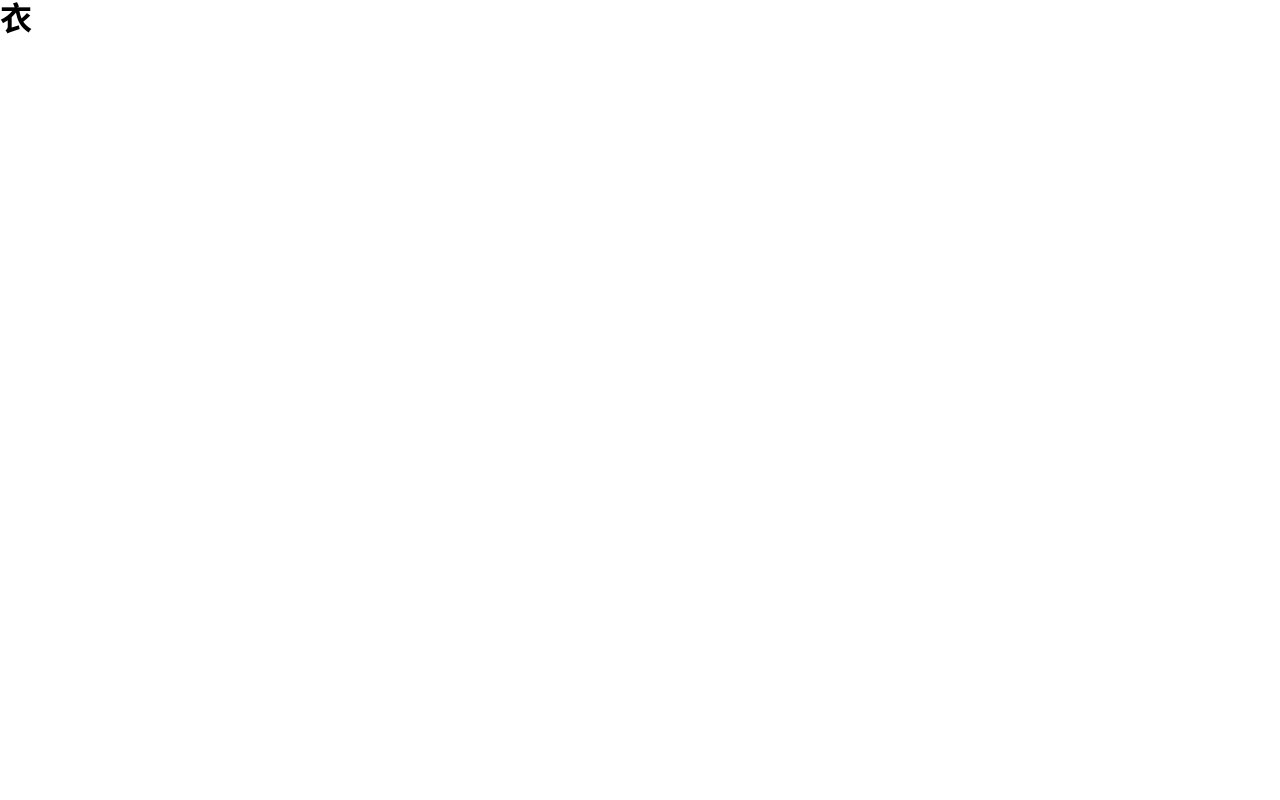
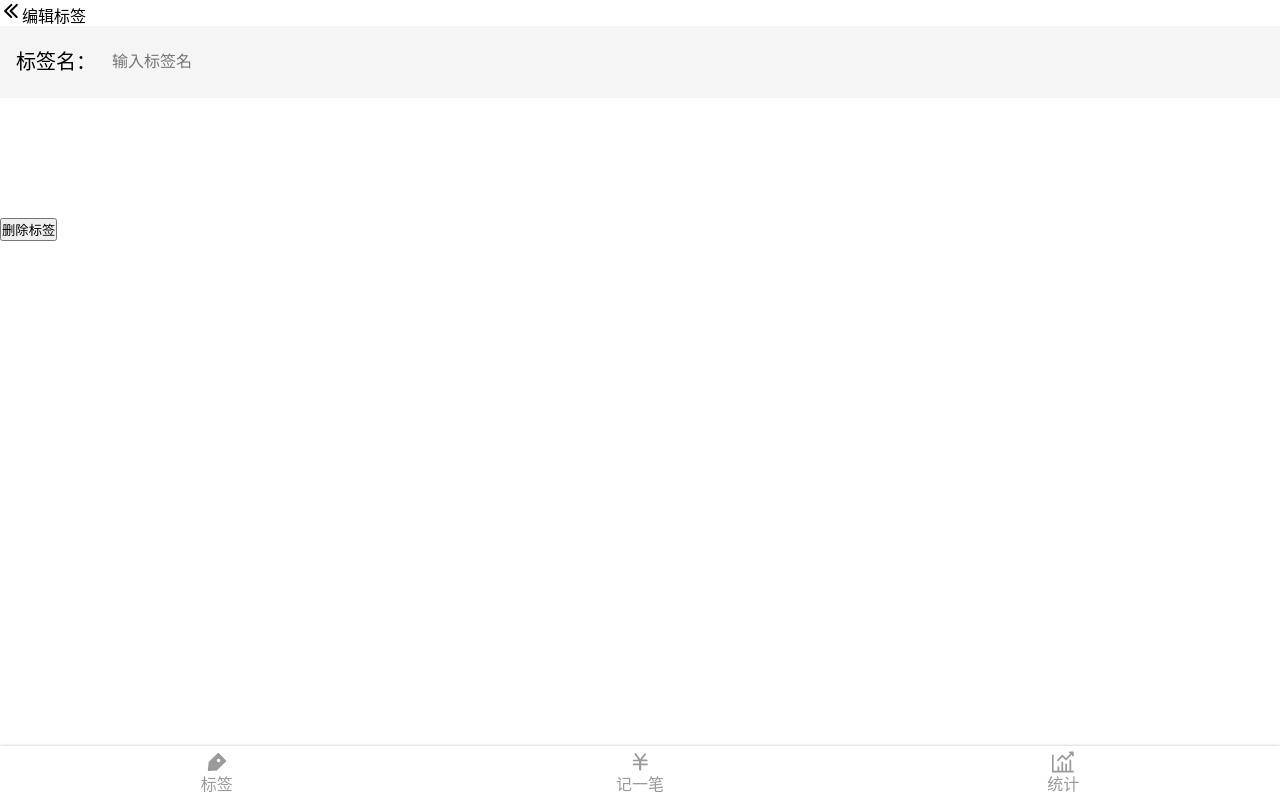
Before and after one commit to Scott-YuYan/MoreMony_React, a React app: page /label/1 in a window 1280 px wide. Built offline with nearby package versions, Linux system fonts and the light colour scheme.

Commit message:
封装输入标签名功能至Input.tsx组件中

```diff
--- a/src/components/Icons.tsx
+++ b/src/components/Icons.tsx
@@ -4,13 +4,13 @@ let importAll = (requireContext: __WebpackModuleApi.RequireContext) => requireCo
 try {importAll(require.context('icons', true, /\.svg$/));} catch (error) {console.log(error);}
 
 type Props = {
-    name: string;
+    name ?: string;
 }
 
 function Icons(props:Props) {
     return (
         <svg className='icons'>
-            <use xlinkHref={'#'+props.name}/>
+            {props.name && <use xlinkHref={'#'+props.name}/>}
         </svg>
     );
 }
--- /dev/null
+++ b/src/components/Input.tsx
@@ -0,0 +1,36 @@
+import styled from "styled-components";
+import React from "react";
+
+const LabelWrapper = styled.ol`
+  display: flex;
+  align-items: center;
+
+  > span {
+    margin-right: 16px;
+    white-space: nowrap;
+  }
+
+  > input {
+    display: block;
+    width: 100%;
+    height: 72px;
+    font-size: 16px;
+    background: none;
+    border: none;
+  }
+`
+type Props = {
+    label: string;
+} & React.InputHTMLAttributes<HTMLInputElement>;
+
+const Input: React.FunctionComponent<Props> = (props) => {
+    const {label,children, ...res} = props;//需要将label和children除外
+    return (
+        <LabelWrapper>
+            <span>{props.label}</span>
+            <input{...res}/>
+        </LabelWrapper>
+    );
+}
+
+export default Input;
--- a/src/components/Nav.tsx
+++ b/src/components/Nav.tsx
@@ -46,15 +46,15 @@ function Nav() {
         <NavWrapper>
             <ul>
                 <li>
-                    <NavLink to="/label" className='test' activeClassName="selected">
+                    <NavLink to="/label" exact className='test' activeClassName="selected">
                         <Icons name='tag'/>标签</NavLink>
                 </li>
                 <li>
-                    <NavLink to="/money" className='test' activeClassName="selected">
+                    <NavLink to="/money" exact className='test' activeClassName="selected">
                         <Icons name={'money'}/>记一笔</NavLink>
                 </li>
                 <li>
-                    <NavLink to="/statistic" className='test' activeClassName="selected">
+                    <NavLink to="/statistic" exact className='test' activeClassName="selected">
                         <Icons name={'chart'}/>统计</NavLink>
                 </li>
             </ul>
--- a/src/views/LabelEdit.tsx
+++ b/src/views/LabelEdit.tsx
@@ -3,17 +3,56 @@ import useTags from "../useStage";
 import {
     useParams
 } from "react-router-dom";
+import Layout from "../components/Layout";
+import Icons from "../components/Icons";
+import {Link} from "react-router-dom";
+import Button from "../components/Button";
+import styled from "styled-components";
+import {NotesSectionWrapper} from "./money/Wrapper/NotesSectionWrapper";
+import Center from "../components/Center";
+import WhiteSpace from "../components/WhiteSpace";
 
 type Params = {
     id: string;
 }
+
+const Topbar = styled.header`
+  display: flex;
+  justify-content: space-between;
+  align-items: center;
+  line-height: 20px;
+  padding: 14px 0;
+`
 
 const LabelEdit: React.FunctionComponent = (props) => {
     const {findTagsById} = useTags();
     let {id} = useParams<Params>();
     const tag = findTagsById(parseInt(id));
     return (
-        <h1>{tag.name}</h1>
+        <Layout>
+            <Link to={'/label'}>
+                <Topbar>
+                    <Icons name={'left'}/>
+                    <span>编辑标签</span>
+                    <Icons name={''}/>
+                </Topbar>
+            </Link>
+            <NotesSectionWrapper>
+                <label>
+                    <span>标签名：</span>
+                    <input type='text' placeholder="输入标签名"/>
+                </label>
+            </NotesSectionWrapper>
+            <WhiteSpace/>
+            <WhiteSpace/>
+            <WhiteSpace/>
+            <WhiteSpace/>
+            <WhiteSpace/>
+            <WhiteSpace/>
+            <Center>
+                <Button>删除标签</Button>
+            </Center>
+        </Layout>
     );
 };
 
--- a/src/views/money/NotesSection.tsx
+++ b/src/views/money/NotesSection.tsx
@@ -1,34 +1,31 @@
-import React, {useRef, useState} from "react";
+import React, {ChangeEventHandler, useRef, useState} from "react";
 import {NotesSectionWrapper} from "./Wrapper/NotesSectionWrapper";
+import Input from "components/Input";
 
-type Props= {
+type Props = {
     value: string;
-    onchange: (note:string) => void;
+    onchange: (note: string) => void;
 }
 
 const NotesSection: React.FunctionComponent<Props> = (props) => {
     //用useRef获取内容
     const refInput = useRef<HTMLInputElement>(null);
-    const getInputValue = () => {
+    const onChange: ChangeEventHandler<HTMLInputElement> = (event) => {
         if (refInput.current !== null) {
-            props.onchange(refInput.current.value);
+            props.onchange(event.target.value);
         }
     }
     return (
         <NotesSectionWrapper>
-            <label>
-                <span>备注</span>
-                {/*受控组件*/}
-                {/*<input type="text" placeholder="在这里添加备注" value={note}*/}
-                {/*       onChange={(event) => {*/}
-                {/*           console.log(event.target.value);*/}
-                {/*           setNote(event.target.value);*/}
-                {/*       }}/>*/}
-                {/*非受控组件，不关注输入的过程*/}
-                <input type="text" placeholder="在这里添加备注" defaultValue={props.value}
-                       onBlur={getInputValue} ref={refInput}
-                />
-            </label>
+            {/*<label>*/}
+            {/*非受控组件，不关注输入的过程*/}
+            {/*    <input type="text" placeholder="在这里添加备注" defaultValue={props.value}*/}
+            {/*           onBlur={onChange} ref={refInput}*/}
+            {/*    />*/}
+            {/*</label>*/}
+            {/*受控组件*/}
+            <Input label='备注' type='text' placeholder="在这里添加备注" value={props.value}
+                   onChange={onChange}/>
         </NotesSectionWrapper>
     );
 }
```
Also changed, not shown: src/icons/right.svg.
